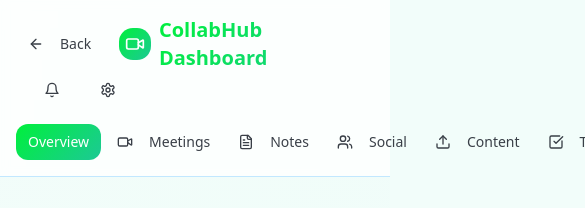
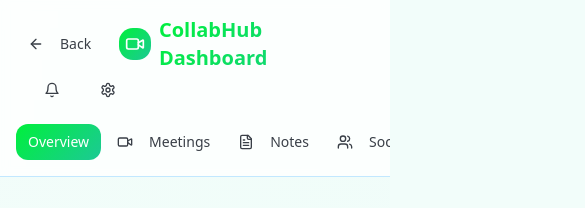
Before and after one commit to A-r-j-u001/Collab-hub-nexus, a React (Vite) app: page / in a window 390 px wide. Both pictures are taken after a click on the button "Launch Dashboard". Shown: the top 208 px of the page, 585 px wide, since content can reach past the window. Built offline with nearby package versions, Linux system fonts and the light colour scheme; the HTML template or start-up script is replaced by a standard one.

Commit message:
Replace nav block with responsive scrollable nav
cgen-fed9188db05446dd8b9cc10d3e43178c

```diff
--- a/src/components/Dashboard.tsx
+++ b/src/components/Dashboard.tsx
@@ -158,12 +158,13 @@ const Dashboard = ({ onBack }: DashboardProps) => {
           </div>
 
           {/* Navigation Tabs */}
-          <div className="flex items-center space-x-1 mt-4">
+          <div className="mt-4 overflow-x-auto -mx-4 px-4 sm:mx-0 sm:px-0">
+            <div className="flex items-center space-x-1 whitespace-nowrap">
               <Button
                 variant={activeModule === 'overview' ? 'default' : 'ghost'}
                 size="sm"
                 onClick={() => setActiveModule('overview')}
-              className={activeModule === 'overview' ? 'bg-gradient-primary text-white' : ''}
+                className={`${activeModule === 'overview' ? 'bg-gradient-primary text-white' : ''} whitespace-nowrap`}
               >
                 Overview
               </Button>
@@ -173,12 +174,13 @@ const Dashboard = ({ onBack }: DashboardProps) => {
                   variant={activeModule === module.id ? 'default' : 'ghost'}
                   size="sm"
                   onClick={() => setActiveModule(module.id as ModuleType)}
-                className={`${activeModule === module.id ? `bg-${module.color} text-white` : ''} transition-all duration-200`}
+                  className={`${activeModule === module.id ? `bg-${module.color} text-white` : ''} transition-all duration-200 whitespace-nowrap`}
                 >
                   <module.icon className="w-4 h-4 mr-2" />
                   {module.name}
                 </Button>
               ))}
+            </div>
           </div>
         </div>
       </header>
```
Lines whose indentation alone changed are shown as unchanged.
